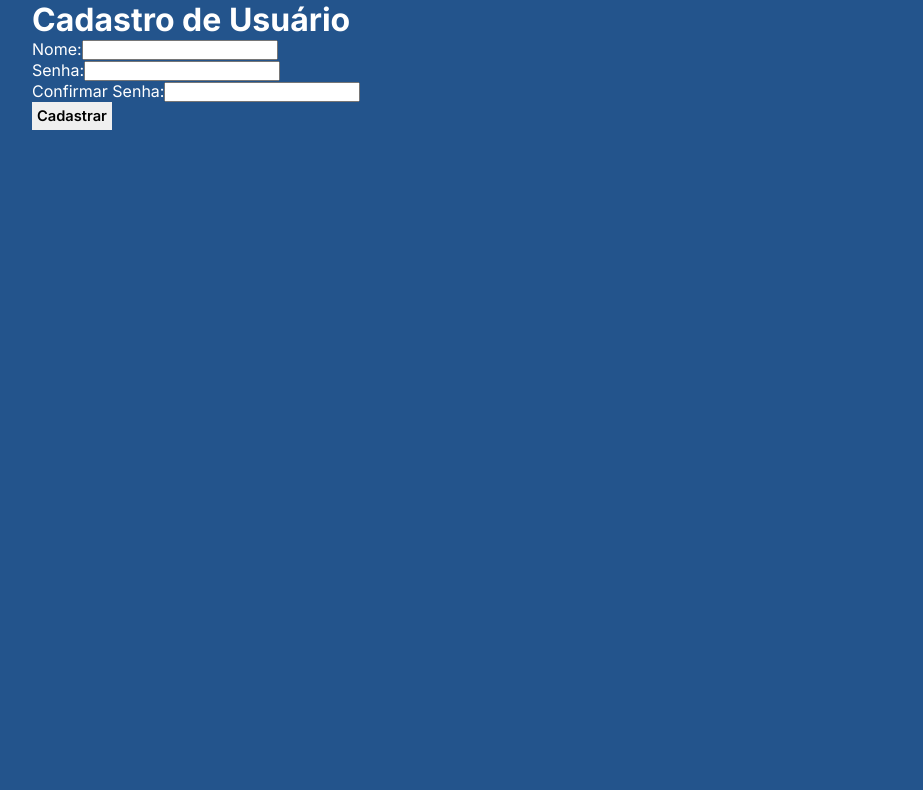
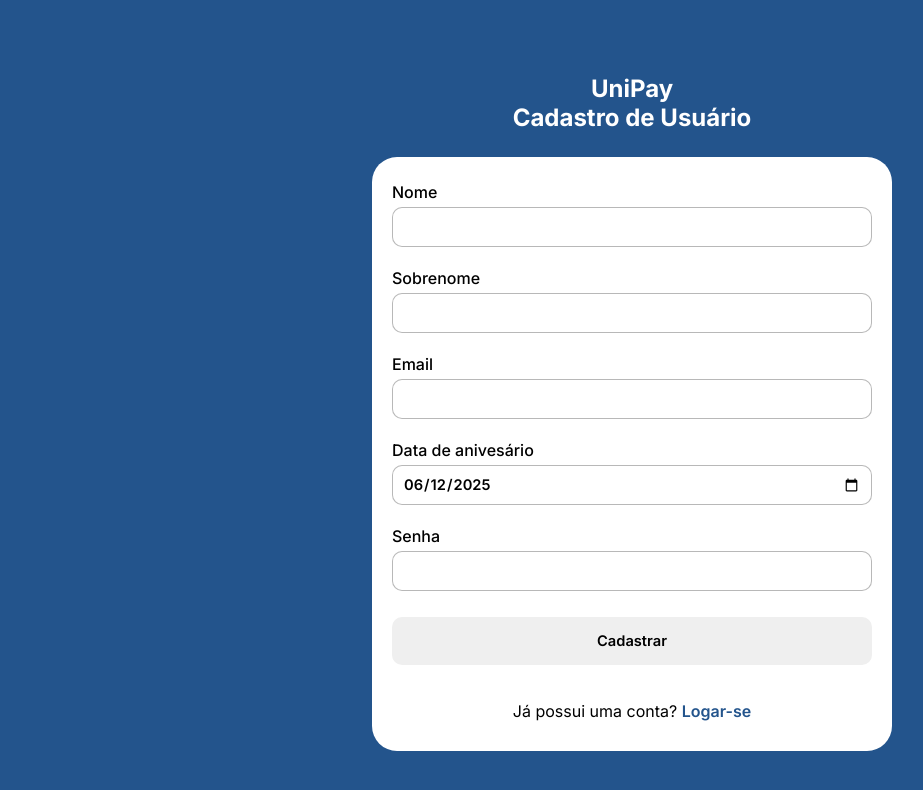
Before and after one commit to wans-ranier/newunipay-frontend, a React (Vite) app: page /cadastro in a window 1280 px wide. Shown: the top 790 px of the page, without its empty margins (8-931 px from the left). Built offline with nearby package versions, Linux system fonts and the light colour scheme.

Commit message:
feat: refatoração dos formulários de registro e login de usuários com gerenciamento de estado e estilo aprimorados.

```diff
--- /dev/null
+++ b/src/assets/css/cadastroStyles.css
@@ -0,0 +1,63 @@
+.cadastro-section {
+    display: flex;
+    flex-direction: column;
+    align-items: center;
+    justify-content: center;
+    height: 100dvh;
+}
+
+.cadastro-about {
+    display: flex;
+    flex-direction: column;
+    align-items: center;
+    margin: 25px 0;
+}
+
+.cadastro-form {
+    color: black;
+    display: flex;
+    justify-content: center;
+    flex-direction: column;
+    gap: 1rem;
+    min-width: 32.5rem;
+    min-height: 35rem;
+    padding: 20px;
+    background-color: white;
+    border-radius: 25px;
+}
+
+.cadastro-form-group {
+    display: flex;
+    flex-direction: column;
+}
+
+.cadastro-label {
+    margin: 5px 0;
+    font-size: 12pt;
+    font-weight: 500;
+}
+
+.cadastro-input {
+    width: 100%;
+    height: 2.5rem;
+    border-radius: 10px;
+    border: #8080808f 1px solid;
+    padding: 0 10px;
+}
+
+.cadastro-submit-btn {
+    margin: 10px 0;
+    height: 3rem;
+    border-radius: 10px;
+}
+
+.cadastro-or-login {
+    margin: 10px 0;
+    text-align: center;
+}
+
+.cadastro-or-login-text {
+    cursor: pointer;
+    font-weight: 600;
+    color: #23548C;
+}
--- a/src/assets/css/globalStyles.css
+++ b/src/assets/css/globalStyles.css
@@ -13,7 +13,7 @@
     margin: 0 40px;
 }
 
-a, a:focus {
+a {
     text-decoration: none;
     color: white;
 }
@@ -25,3 +25,10 @@
     font-size: 11pt;
     font-weight: 600;
 }
+
+input {
+    outline: none;
+    border-radius: 5px;
+    font-size: 11pt;
+    font-weight: 600;
+}
--- /dev/null
+++ b/src/assets/css/loginStyles.css
@@ -0,0 +1,63 @@
+.login-section {
+    display: flex;
+    flex-direction: column;
+    align-items: center;
+    justify-content: center;
+    height: 100dvh;
+}
+
+.login-about {
+    display: flex;
+    flex-direction: column;
+    align-items: center;
+    margin: 25px 0;
+}
+
+.login-form {
+    color: black;
+    display: flex;
+    justify-content: center;
+    flex-direction: column;
+    gap: 1rem;
+    min-width: 32.5rem;
+    min-height: 35rem;
+    padding: 20px;
+    background-color: white;
+    border-radius: 25px;
+}
+
+.login-form-group {
+    display: flex;
+    flex-direction: column;
+}
+
+.login-label {
+    margin: 5px 0;
+    font-size: 12pt;
+    font-weight: 500;
+}
+
+.login-input {
+    width: 100%;
+    height: 2.5rem;
+    border-radius: 10px;
+    border: #8080808f 1px solid;
+    padding: 0 10px;
+}
+
+.login-submit-btn {
+    margin: 10px 0;
+    height: 3rem;
+    border-radius: 10px;
+}
+
+.login-or-cadastro {
+    margin: 10px 0;
+    text-align: center;
+}
+
+.login-or-cadastro-text {
+    cursor: pointer;
+    font-weight: 600;
+    color: #23548C;
+}
--- a/src/assets/css/sectionStyles.css
+++ b/src/assets/css/sectionStyles.css
@@ -1,4 +1,5 @@
 section {
     width: 100%;
     height: 90dvh;
+    max-height: 100dvh;
 }
--- a/src/components/NavBar.jsx
+++ b/src/components/Header.jsx
@@ -13,7 +13,7 @@
                     <Link to={"/dashboard"}>Dashboard</Link>
                 </ul>
             </nav>
-            <button>Login</button>
+            <Link to={"/login"}><button>Login</button></Link>
         </header>
     )
 }
--- a/src/components/Section.jsx
+++ b/src/components/Section.jsx
@@ -1,11 +1,9 @@
 import '@/assets/css/sectionStyles.css'
 
-export const Section = ({ children }) => {
+export const Section = ({ children, className, props }) => {
     return (
-        <main>
-            <section>
-                {children}
-            </section>
-        </main>
+        <section className={className} {...props}>
+            {children}
+        </section>
     )
 }
--- a/src/layouts/MainLayout.jsx
+++ b/src/layouts/MainLayout.jsx
@@ -1,5 +1,5 @@
 import { Outlet } from "react-router-dom"
-import { Header } from "../components/NavBar"
+import { Header } from "../components/Header"
 
 export const MainLayout = () => {
     return (
--- a/src/pages/cadastro.jsx
+++ b/src/pages/cadastro.jsx
@@ -1,56 +1,101 @@
-import React from 'react';
 import { useState } from 'react';
+import { Section } from "@/components/Section";
+import '@/assets/css/cadastroStyles.css'
+import { Link, useNavigate } from 'react-router-dom';
 
 export const Cadastro = () => {
-    const [nome, setNome] = useState('');
-    const [senha, setSenha] = useState('');
-    const [confirmarSenha, setConfirmarSenha] = useState('');
-    const [erro, setErro] = useState('');
+    const navigate = useNavigate();
+
+    const [formData, setFormData] = useState({
+        name: "",
+        surname: "",
+        email: "",
+        birth_date: new Date().toISOString().split('T')[0],
+        password: ""
+    })
+
+    const changeValues = (e) => {
+        const { name, value } = e.target
+        setFormData((prev) => ({
+            ...prev,
+            [name]: value
+        }))
+    }
 
     const handleSubmit = (e) => {
         e.preventDefault();
-        if (senha !== confirmarSenha) {
-            setErro('As senhas não coincidem.');
-            return;
-        }
-        setErro('');
-        // Aqui você pode adicionar a lógica para enviar os dados do usuário
+        // Implementar a lógica de persistência do db.
+        console.log(formData)
         alert('Cadastro realizado com sucesso!');
+        navigate('/login')
     };
     return (
-        <React.Fragment>
-            <h1>Cadastro de Usuário</h1>
-            <form onSubmit={handleSubmit}>
-                <div>
-                    <label>Nome:</label>
+        <Section className="cadastro-section">
+            <div className='cadastro-about'>
+                <h1>UniPay</h1>
+                <h2 className="cadastro-title">Cadastro de Usuário</h2>
+            </div>
+            <form className="cadastro-form" onSubmit={handleSubmit}>
+                <div className="cadastro-form-group">
+                    <label className="cadastro-label">Nome</label>
                     <input
+                        className="cadastro-input"
                         type="text"
-                        value={nome}
-                        onChange={(e) => setNome(e.target.value)}
+                        value={formData.name}
+                        name='name'
+                        onChange={changeValues}
                         required
                     />
                 </div>
-                <div>
-                    <label>Senha:</label>
+                <div className="cadastro-form-group">
+                    <label className="cadastro-label">Sobrenome</label>
                     <input
-                        type="password"
-                        value={senha}
-                        onChange={(e) => setSenha(e.target.value)}
+                        className="cadastro-input"
+                        type="text"
+                        name='surname'
+                        value={formData.surname}
+                        onChange={changeValues}
                         required
                     />
                 </div>
-                <div>
-                    <label>Confirmar Senha:</label>
+                <div className="cadastro-form-group">
+                    <label className="cadastro-label">Email</label>
                     <input
-                        type="password"
-                        value={confirmarSenha}
-                        onChange={(e) => setConfirmarSenha(e.target.value)}
+                        className="cadastro-input"
+                        type="email"
+                        name='email'
+                        value={formData.email}
+                        onChange={changeValues}
                         required
                     />
                 </div>
-                {erro && <p style={{ color: 'red' }}>{erro}</p>}
-                <button type="submit">Cadastrar</button>
+                <div className="cadastro-form-group">
+                    <label className="cadastro-label">Data de anivesário</label>
+                    <input
+                        className="cadastro-input"
+                        type="date"
+                        name='birth_date'
+                        value={formData.birth_date}
+                        onChange={changeValues}
+                        required
+                    />
+                </div>
+                <div className="cadastro-form-group">
+                    <label className="cadastro-label">Senha</label>
+                    <input
+                        className="cadastro-input"
+                        type="password"
+                        name='password'
+                        value={formData.password}
+                        onChange={changeValues}
+                        required
+                    />
+                </div>
+                <button className="cadastro-submit-btn" type="submit">Cadastrar</button>
+                <div className='cadastro-or-login'>
+                    <p>Já possui uma conta? <Link className='cadastro-or-login-text' to={"/login"}>Logar-se</Link></p>
+                </div>
             </form>
-        </React.Fragment>
+        </Section>
     );
 };
--- a/src/pages/login.jsx
+++ b/src/pages/login.jsx
@@ -1,72 +1,68 @@
-import React, { useState } from 'react';
+import { useState } from 'react';
+import { Section } from "@/components/Section";
+import '@/assets/css/loginStyles.css';
+import { Link, useNavigate } from 'react-router-dom';
 
 export const Login = () => {
-    const [nome, setNome] = useState('');
-    const [senha, setSenha] = useState('');
-    const [erro, setErro] = useState('');
-    const [loading, setLoading] = useState(false);
+    const navigate = useNavigate();
 
-    const handleSubmit = async (e) => {
+    const [formData, setFormData] = useState({
+        email: "",
+        password: ""
+    });
+
+    const changeValues = (e) => {
+        const { name, value } = e.target;
+        setFormData((prev) => ({
+            ...prev,
+            [name]: value
+        }))
+    }
+
+    const handleSubmit = (e) => {
         e.preventDefault();
-        setErro('');
-        setLoading(true);
 
-        // Área reservada para integração com backend
-        // Exemplo de requisição (ajuste a URL e método quando o backend estiver pronto)
-        /*
-        try {
-            const response = await fetch('http://localhost:PORTA/api/login', {
-                method: 'POST',
-                headers: { 'Content-Type': 'application/json' },
-                body: JSON.stringify({ nome, senha }),
-            });
-            if (!response.ok) {
-                throw new Error('Usuário ou senha inválidos');
-            }
-            // Aqui você pode tratar o sucesso do login, como salvar token, redirecionar, etc.
+        // Implementar a lógica de autenticação aqui
+        console.log(formData);
         alert('Login realizado com sucesso!');
-        } catch (err) {
-            setErro(err.message);
-        }
-        */
-        // Remova este bloco abaixo quando conectar ao backend
-        setTimeout(() => {
-            setLoading(false);
-            if (nome === 'admin' && senha === '1234') {
-                alert('Login simulado com sucesso!');
-            } else {
-                setErro('Usuário ou senha inválidos (simulação).');
-            }
-        }, 1000);
+        navigate('/dashboard'); // redireciona pra home
     };
-
     return (
-        <React.Fragment>
-                <h1>Login</h1>
-                <form onSubmit={handleSubmit}>
-                    <div>
-                        <label>Nome:</label>
+        <Section className="login-section">
+            <div className='login-about'>
+                <h1>UniPay</h1>
+                <h2 className="login-title">Realizar o Login</h2>
+            </div>
+            <form className="login-form" onSubmit={handleSubmit}>
+                <div className="login-form-group">
+                    <label className="login-label">Email</label>
                     <input
-                            type="text"
-                            value={nome}
-                            onChange={(e) => setNome(e.target.value)}
+                        className="login-input"
+                        type="email"
+                        name='email'
+                        value={formData.email}
+                        onChange={changeValues}
                         required
                     />
                 </div>
-                    <div>
-                        <label>Senha:</label>
+                <div className="login-form-group">
+                    <label className="login-label">Senha</label>
                     <input
+                        className="login-input"
                         type="password"
-                            value={senha}
-                            onChange={(e) => setSenha(e.target.value)}
+                        name='password'
+                        value={formData.password}
+                        onChange={changeValues}
                         required
                     />
                 </div>
-                    {erro && <p style={{ color: 'red' }}>{erro}</p>}
-                    <button type="submit" disabled={loading}>
-                        {loading ? 'Entrando...' : 'Entrar'}
+                <button className="login-submit-btn" type="submit">
+                    Logar
                 </button>
+                <div className='login-or-cadastro'>
+                    <p>Ainda não possui uma conta? <Link className='login-or-cadastro-text' to={"/cadastro"}>Cadastre-se</Link></p>
+                </div>
             </form>
-        </React.Fragment>
+        </Section>
     );
 };
```
Lines whose indentation alone changed are shown as unchanged.
